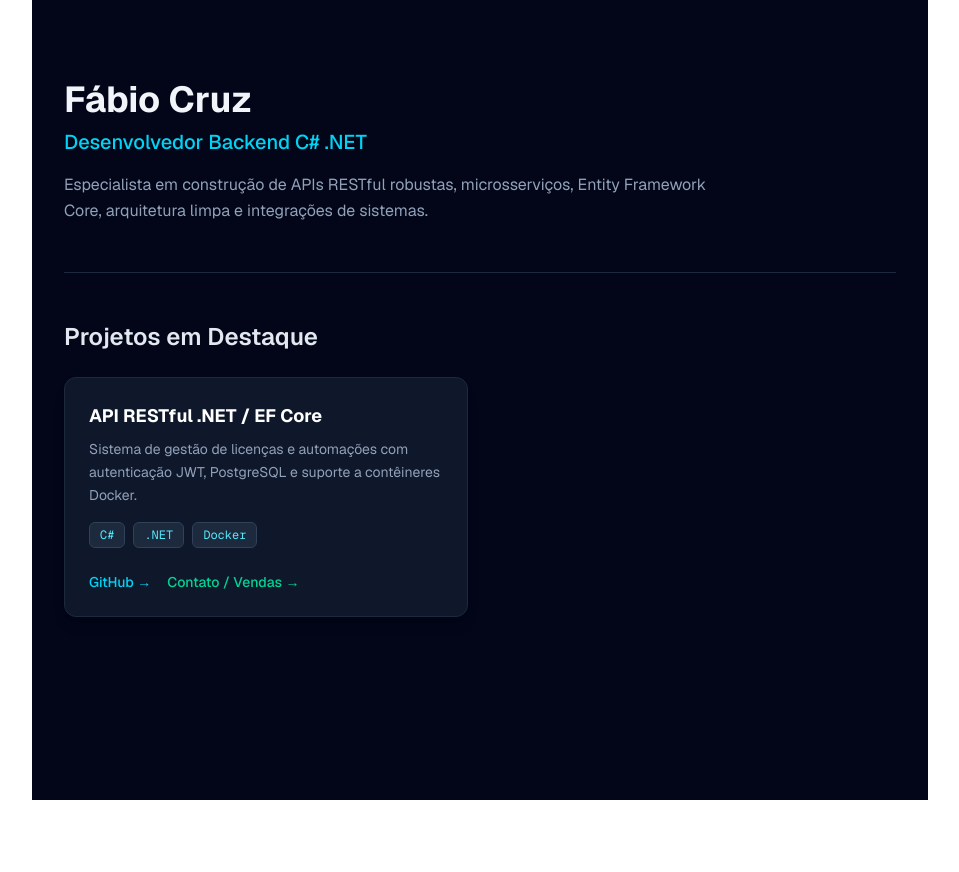
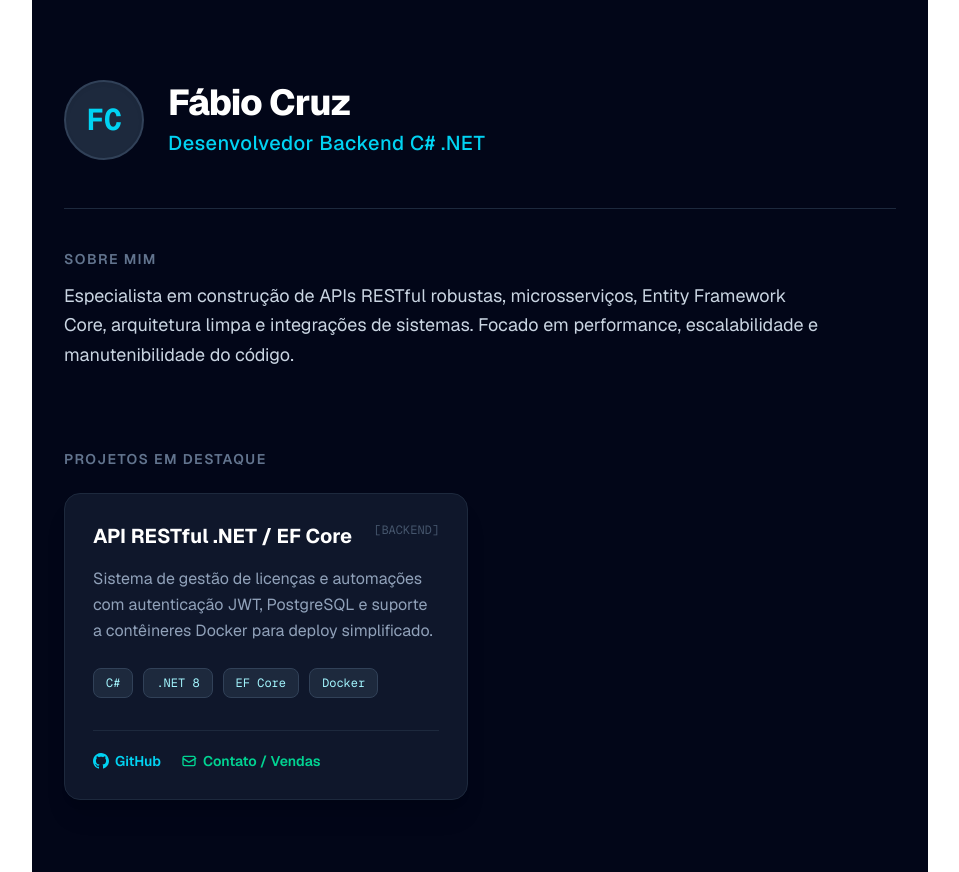
Before and after one commit to faccruz/meu-portfolio, a Next.js app: page / in a window 1280 px wide. Shown: the whole page, without its empty margins (160-1119 px from the left). Before the commit the page ends 800 px from the top, so only its background shows below. Built offline with nearby package versions, Linux system fonts and the light colour scheme.

Commit message:
feat: novo layout moderno sem foto

```diff
--- a/app/page.tsx
+++ b/app/page.tsx
@@ -1,38 +1,66 @@
 export default function Home() {
   return (
     <main className="min-h-screen bg-slate-950 text-slate-100 p-8 max-w-4xl mx-auto font-sans">
-      {/* Apresentação */}
-      <section className="py-12 border-b border-slate-800">
-        <h1 className="text-4xl font-bold mb-2">Fábio Cruz</h1>
-        <p className="text-xl text-cyan-400 mb-4 font-medium">Desenvolvedor Backend C# .NET</p>
-        <p className="text-slate-400 max-w-2xl leading-relaxed">
+
+      {/* Header Minimalista (SEM FOTO) */}
+      <header className="py-12 border-b border-slate-800 flex items-center gap-6">
+        {/* Placeholder de Avatar Moderno com Iniciais */}
+        <div className="w-20 h-20 rounded-full bg-slate-800 border-2 border-slate-700 flex items-center justify-center shadow-inner">
+          <span className="text-3xl font-bold text-cyan-400 font-mono">FC</span>
+        </div>
+
+        <div>
+          <h1 className="text-4xl font-extrabold mb-1.5 tracking-tight text-white">Fábio Cruz</h1>
+          <p className="text-xl text-cyan-400 font-medium tracking-wide">Desenvolvedor Backend C# .NET</p>
+        </div>
+      </header>
+
+      {/* Seção Sobre Mim (Texto mais limpo) */}
+      <section className="py-10">
+        <h2 className="text-sm uppercase tracking-widest text-slate-500 mb-3 font-semibold">SOBRE MIM</h2>
+        <p className="text-slate-300 text-lg leading-relaxed max-w-3xl">
           Especialista em construção de APIs RESTful robustas, microsserviços,
-          Entity Framework Core, arquitetura limpa e integrações de sistemas.
+          Entity Framework Core, arquitetura limpa e integrações de sistemas. Focado em
+          performance, escalabilidade e manutenibilidade do código.
         </p>
       </section>
 
-      {/* Projetos */}
-      <section className="py-12">
-        <h2 className="text-2xl font-semibold mb-6 text-slate-200">Projetos em Destaque</h2>
+      {/* Seção de Projetos Refinada */}
+      <section className="py-10">
+        <h2 className="text-sm uppercase tracking-widest text-slate-500 mb-6 font-semibold">PROJETOS EM DESTAQUE</h2>
+
         <div className="grid md:grid-cols-2 gap-6">
 
-          {/* Card de Projeto .NET */}
-          <div className="bg-slate-900 border border-slate-800 rounded-xl p-6 hover:border-cyan-500 transition duration-300 shadow-lg">
-            <h3 className="text-lg font-bold mb-2 text-white">API RESTful .NET / EF Core</h3>
-            <p className="text-slate-400 text-sm mb-4 leading-relaxed">
-              Sistema de gestão de licenças e automações com autenticação JWT, PostgreSQL e suporte a contêineres Docker.
+          {/* Card de Projeto .NET (Estilo Glassmorphism Suave) */}
+          <div className="bg-slate-900 border border-slate-800 rounded-2xl p-7 hover:border-cyan-500 transition-all duration-300 shadow-xl group">
+            <div className="flex justify-between items-start mb-4">
+              <h3 className="text-xl font-bold text-white group-hover:text-cyan-300 transition-colors">
+                API RESTful .NET / EF Core
+              </h3>
+              {/* Ícone sutil indicando projeto backend */}
+              <span className="text-slate-600 text-xs font-mono group-hover:text-cyan-500">[BACKEND]</span>
+            </div>
+
+            <p className="text-slate-400 text-base mb-6 leading-relaxed">
+              Sistema de gestão de licenças e automações com autenticação JWT, PostgreSQL
+              e suporte a contêineres Docker para deploy simplificado.
             </p>
-            <div className="flex flex-wrap gap-2 mb-6 text-xs text-cyan-300 font-mono">
-              <span className="bg-slate-800 px-2.5 py-1 rounded-md border border-slate-700">C#</span>
-              <span className="bg-slate-800 px-2.5 py-1 rounded-md border border-slate-700">.NET</span>
-              <span className="bg-slate-800 px-2.5 py-1 rounded-md border border-slate-700">Docker</span>
+
+            <div className="flex flex-wrap gap-2.5 mb-8 text-xs text-cyan-200 font-mono">
+              <span className="bg-slate-800 px-3 py-1.5 rounded-lg border border-slate-700">C#</span>
+              <span className="bg-slate-800 px-3 py-1.5 rounded-lg border border-slate-700">.NET 8</span>
+              <span className="bg-slate-800 px-3 py-1.5 rounded-lg border border-slate-700">EF Core</span>
+              <span className="bg-slate-800 px-3 py-1.5 rounded-lg border border-slate-700">Docker</span>
             </div>
-            <div className="flex gap-4 text-sm font-medium">
-              <a href="https://github.com/faccruz" target="_blank" rel="noopener noreferrer" className="text-cyan-400 hover:text-cyan-300 hover:underline">
-                GitHub →
+
+            <div className="flex gap-5 text-sm font-semibold border-t border-slate-800 pt-5">
+              <a href="https://github.com/faccruz" target="_blank" rel="noopener noreferrer" className="text-cyan-400 hover:text-cyan-300 hover:underline flex items-center gap-1.5">
+                <svg className="w-4 h-4" fill="currentColor" viewBox="0 0 24 24"><path d="M12 0c-6.626 0-12 5.373-12 12 0 5.302 3.438 9.8 8.207 11.387.599.111.793-.261.793-.577v-2.234c-3.338.726-4.033-1.416-4.033-1.416-.546-1.387-1.333-1.756-1.333-1.756-1.089-.745.083-.729.083-.729 1.205.084 1.839 1.237 1.839 1.237 1.07 1.834 2.807 1.304 3.492.997.107-.775.418-1.305.762-1.604-2.665-.305-5.467-1.334-5.467-5.931 0-1.311.469-2.381 1.236-3.221-.124-.303-.535-1.524.117-3.176 0 0 1.008-.322 3.301 1.23.957-.266 1.983-.399 3.003-.404 1.02.005 2.047.138 3.006.404 2.291-1.552 3.297-1.23 3.297-1.23.653 1.653.242 2.874.118 3.176.77.84 1.235 1.911 1.235 3.221 0 4.609-2.807 5.624-5.479 5.921.43.372.823 1.102.823 2.222v3.293c0 .319.192.694.801.576 4.765-1.589 8.199-6.086 8.199-11.386 0-6.627-5.373-12-12-12z"/></svg>
+                GitHub
               </a>
-              <a href="#" className="text-emerald-400 hover:text-emerald-300 hover:underline">
-                Contato / Vendas →
+              <a href="#" className="text-emerald-400 hover:text-emerald-300 hover:underline flex items-center gap-1.5">
+                <svg className="w-4 h-4" fill="none" stroke="currentColor" viewBox="0 0 24 24"><path strokeLinecap="round" strokeLinejoin="round" strokeWidth="2" d="M3 8l7.89 5.26a2 2 0 002.22 0L22 8M5 19h14a2 2 0 002-2V7a2 2 0 00-2-2H5a2 2 0 00-2 2v10a2 2 0 002 2z"></path></svg>
+                Contato / Vendas
               </a>
             </div>
           </div>
```
